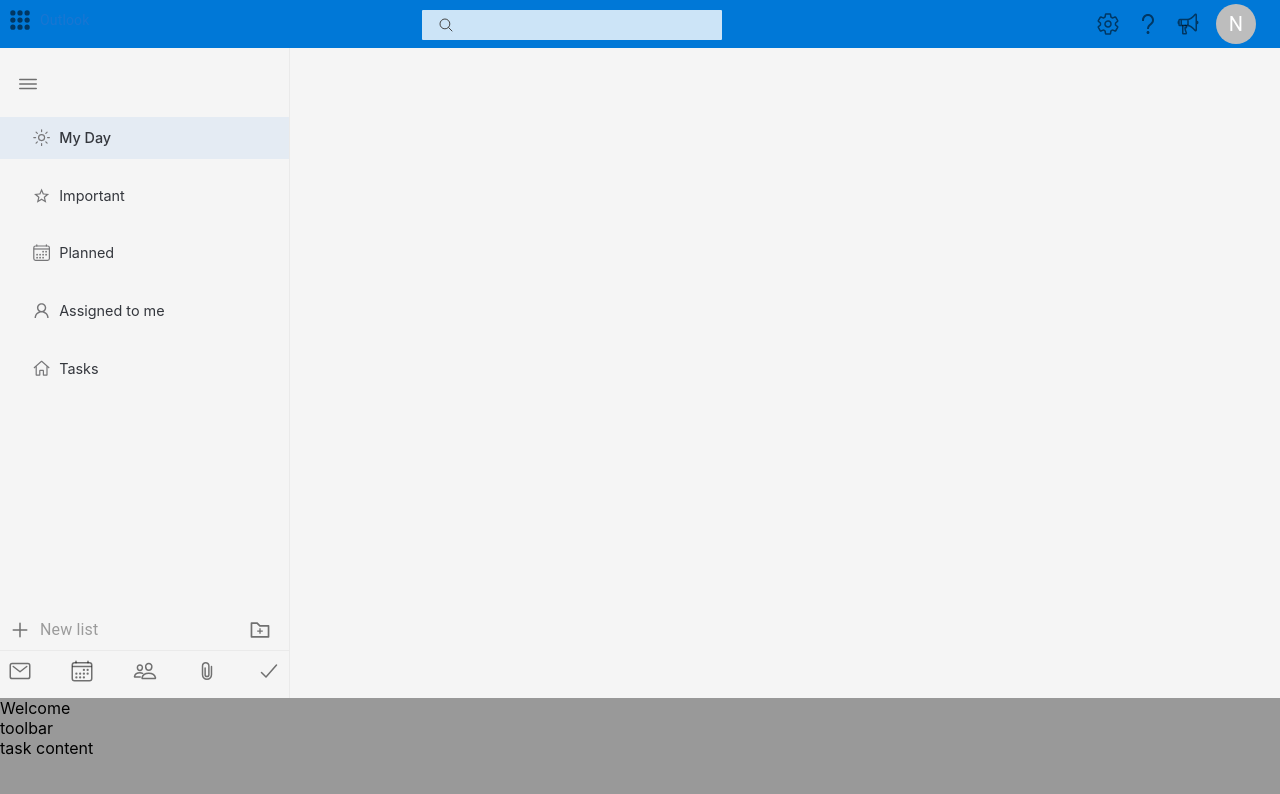
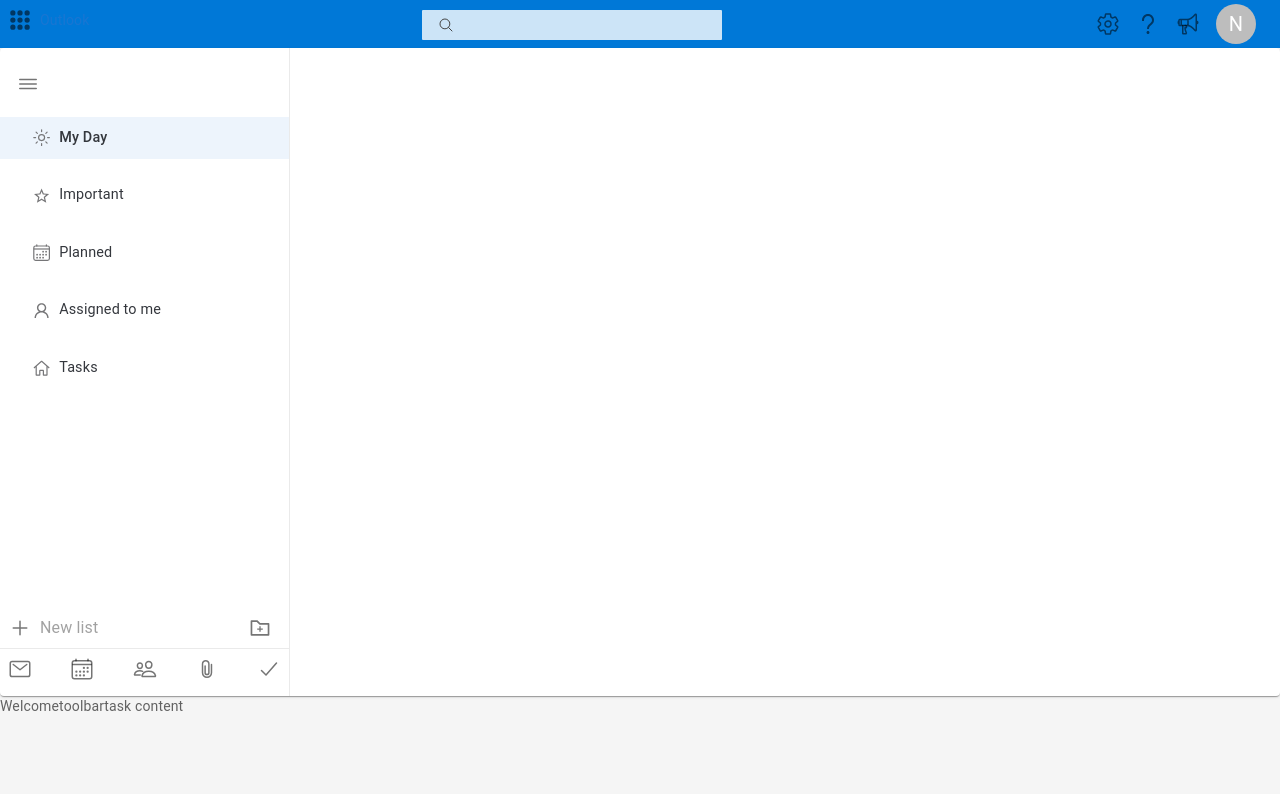
Before and after one commit to Thinushika/Microsoft_ToDo_app_cloning, a Next.js app: page / in a window 1280 px wide. Shown: the top 794 px of the page. Built offline with nearby package versions, Linux system fonts and the light colour scheme.

Commit message:
main UI update

```diff
--- a/modules/LayoutComponents/container/MainContainer.jsx
+++ b/modules/LayoutComponents/container/MainContainer.jsx
@@ -8,9 +8,7 @@ import TaskToolbar from './TaskToolbar'
 const useStyles = makeStyles({
     container: {
         display: 'flex',
-        flexDirection: 'column',
-        height: 290,
-        backgroundColor: '#999'
+        position: 'absolute',
     }
 })
 
--- /dev/null
+++ b/modules/LayoutComponents/index.jsx
@@ -0,0 +1,64 @@
+import React from "react";
+import { makeStyles } from "@mui/styles";
+import { Box } from "@mui/system";
+import Head from "next/head";
+import AppBar from "./appbar/AppBar";
+import { styled } from "@mui/material/styles";
+import Paper from "@mui/material/Paper";
+import SideBar from "./sideBar/SideBar";
+import MainContainer from "./container/MainContainer";
+import Grid from "@mui/material/Grid";
+
+const useStyles = makeStyles({
+  container: {
+    display: "flex",
+    flexDirection: "row",
+  },
+});
+
+const Item = styled(Paper)(({ theme }) => ({
+  ...theme.typography.body2,
+  padding:0,
+  textAlign: "center",
+  color: theme.palette.text.secondary,
+}));
+
+const Layout = () => {
+  const classes = useStyles();
+
+  return (
+    <Box>
+      <Head>
+        <title>Microsoft To Do</title>
+        <meta name="description" content="Created by TJ" />
+        <link rel="icon" href="/todo.ico" />
+      </Head>
+
+      {/* appbar */}
+      <AppBar />
+
+      {/* main */}
+      <Box sx={{ flexGrow: 1 }}>
+        <Grid container >
+          <Grid item xs>
+            <Item>
+              <SideBar />
+            </Item>
+          </Grid>
+          <Grid item xs={12}>
+            <Item>
+              <MainContainer />
+            </Item>
+          </Grid>
+          {/* <Grid item xs>
+            <Item>xs</Item>
+          </Grid> */}
+        </Grid>
+      </Box>
+
+      {/* footer */}
+    </Box>
+  );
+};
+
+export default Layout;
--- a/modules/LayoutComponents/sideBar/SideBar.jsx
+++ b/modules/LayoutComponents/sideBar/SideBar.jsx
@@ -1,14 +1,6 @@
 import React from "react";
 import { makeStyles } from "@mui/styles";
-import { Box, IconButton } from "@mui/material";
-import {
-  IoAttach,
-  IoCheckmark,
-  IoCalendarOutline,
-  IoMailOutline,
-  IoPeopleOutline,
-} from "react-icons/io5";
-import Link from "next/link";
+import { Box } from "@mui/material";
 import SidebarHeader from "./SidebarHeader";
 import SidebarContent from "./SidebarContent";
 import SidebarFooter from "./SidebarFooter";
@@ -18,7 +10,7 @@ const useStyles = makeStyles({
     borderRight: "1px solid #eaeaea",
     width: 290,
     zIndex: 60,
-    height: 650,
+    height: 648,
     display: "flex",
     flexDirection: "column",
   },
--- a/pages/index.js
+++ b/pages/index.js
@@ -1,44 +1,15 @@
-import { makeStyles } from '@mui/styles'
-import { Box } from '@mui/system'
-import Head from 'next/head'
-import AppBar from '../modules/LayoutComponents/appbar/AppBar'
-import MainContainer from '../modules/LayoutComponents/container/MainContainer'
-import SideBar from '../modules/LayoutComponents/sideBar/SideBar'
+import React from 'react'
+import Layout from '../modules/LayoutComponents'
 import styles from '../styles/Home.module.css'
-
-
-const useStyles = makeStyles({
-  container: {
-    display: 'flex',
-    flexDirection: 'column',
-  }
-})
 
 
 export default function Home() {
 
-  const classes = useStyles();
+
 
   return (
     <div className={styles.container}>
-      <Head>
-        <title>Microsoft To Do</title>
-        <meta name="description" content="Created by TJ" />
-        <link rel="icon" href="/todo.ico" />
-      </Head>
-
-      {/* appbar */}
-      <AppBar />
-      <Box className={classes.content}>
-      <SideBar />
-      <MainContainer />
-      </Box>
-
-
-      {/* main */}
-
-
-      {/* footer */}
+      <Layout />
     </div>
   )
 }
```
